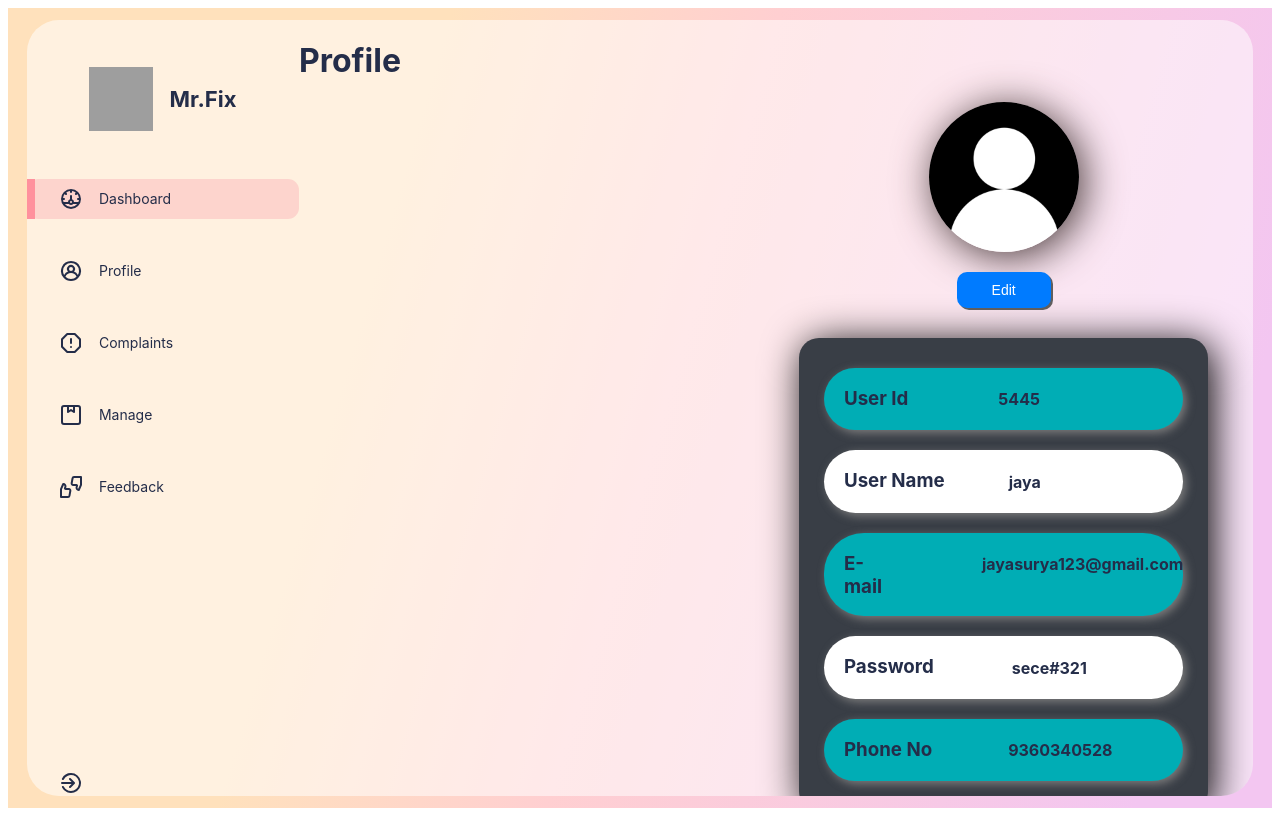
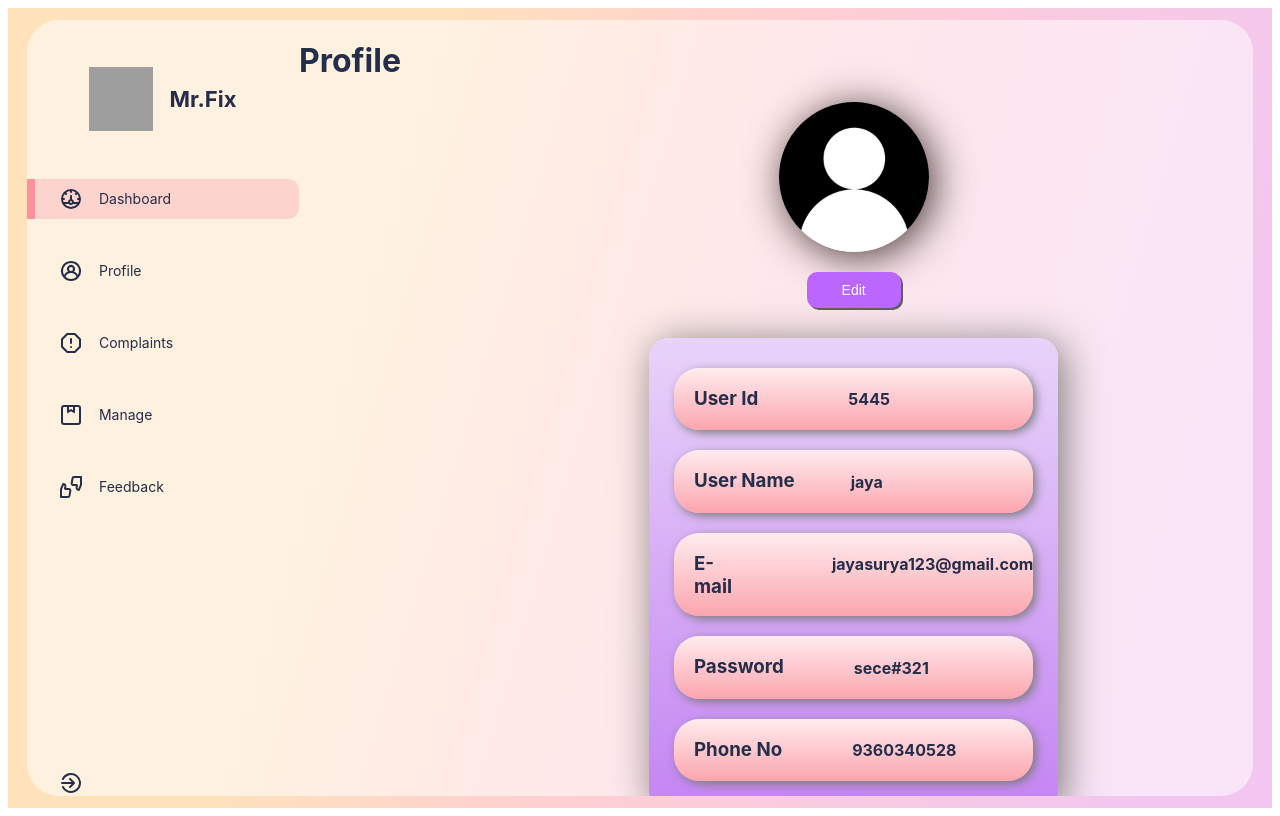
Before and after one commit to dillibabu2003/Mr.fix, a React (Create React App) app: page /userprofile in a window 1280 px wide. Built offline with nearby package versions, Linux system fonts and the light colour scheme; grey boxes are pictures that could not be loaded.

Commit message:
Update UserProfile.css

```diff
--- a/src/components/UserProfile/UserProfile.css
+++ b/src/components/UserProfile/UserProfile.css
@@ -1,13 +1,8 @@
-
-
-
 .profile-container{
     display: flex;
     align-items: center;
     justify-content: center;
 }
-
-
 
 .profile-container-proimg{
 
@@ -25,7 +20,7 @@
 
 .edit-button {
     padding: 10px 35px;
-    background-color: #007bff;
+    background: rgb(187, 103, 255);
     color: #ffffff;
     border: none;
     border-radius: 10px;
@@ -35,67 +30,68 @@
   }
 
   .edit-button:hover {
-    background-color: #1370d2;
+    background-color: rgb(133, 20, 225);
   }
 
 .details{
-    background-color: #393E46;
+    background: linear-gradient(rgb(232, 211, 249) 0%, rgb(196, 132, 243) 100%);
     padding: 10px;
     margin-top:30px;
-    margin-left: 500px;
-    margin-right: 500px;
+    margin-left: 350px;
+    margin-right: 350px;
     margin-bottom: 40px;
     border-radius: 20px;
-    box-shadow: 5px 5px 40px  rgb(2, 2, 2);
+    box-shadow: 5px 5px 40px  rgb(124, 119, 119);
 }
 
 .user-id{
-    background-color: #00ADB5;
+    background: linear-gradient(rgb(255, 236, 238) 0%, rgb(252, 165, 174) 100%);
     margin-left: 15px;
     margin-right: 15px;
     display: flex;
     padding-left: 20px;
-    border-radius: 40px;
+    border-radius: 25px;
     box-shadow: 3px 3px 10px  rgb(125, 125, 125);
 }
 
 .user-name{
-    background-color: #fff;
+
+    background: linear-gradient(rgb(255, 236, 238) 0%, rgb(252, 165, 174) 100%);
     margin-left: 15px;
     margin-right: 15px;
     display: flex;
     padding-left: 20px;
-    border-radius: 40px;
+    border-radius: 25px;
     box-shadow: 3px 3px 10px  rgb(125, 125, 125);
 }
 
 .e-mail{
-    background-color: #00ADB5;
+    background: linear-gradient(rgb(255, 236, 238) 0%, rgb(252, 165, 174) 100%);
     margin-left: 15px;
     margin-right: 15px;
     display: flex;
     padding-left: 20px;
-    border-radius: 40px;
+    border-radius: 25px;
     box-shadow: 3px 3px 10px  rgb(125, 125, 125);
 }
 
 .password{
-    background-color: #fff;
+    background: linear-gradient(rgb(255, 236, 238) 0%, rgb(252, 165, 174) 100%);
     margin-left: 15px;
     margin-right: 15px;
     display: flex;
     padding-left: 20px;
-    border-radius: 40px;
+    border-radius: 25px;
     box-shadow: 3px 3px 10px  rgb(125, 125, 125);
 }
 
 .phone-no{
-    background-color: #00ADB5;
+    background: linear-gradient(rgb(255, 236, 238) 0%, rgb(252, 165, 174) 100%);
     margin-left: 15px;
     margin-right: 15px;
     display: flex;
     padding-left: 20px;
-    border-radius: 40px;
+    border-radius: 25px;
     box-shadow: 3px 3px 10px  rgb(125, 125, 125);
 }
 .id{
@@ -103,7 +99,7 @@
 }
 
 .name{
-    margin-left: 64px;
+    margin-left: 56px;
 
 }
 .mail{
@@ -112,12 +108,12 @@
 }
 
 .pass{
-    margin-left:78px;
+    margin-left:70px;
 
 
 }
 
 .number{
-    margin-left: 76px;
+    margin-left: 70px;
 
 }
```
